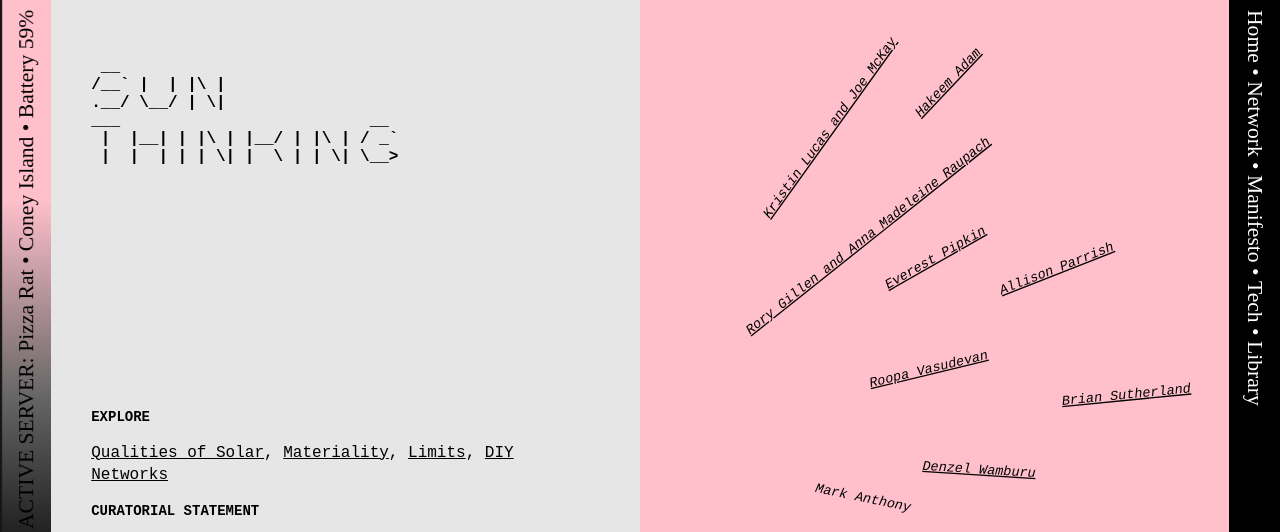
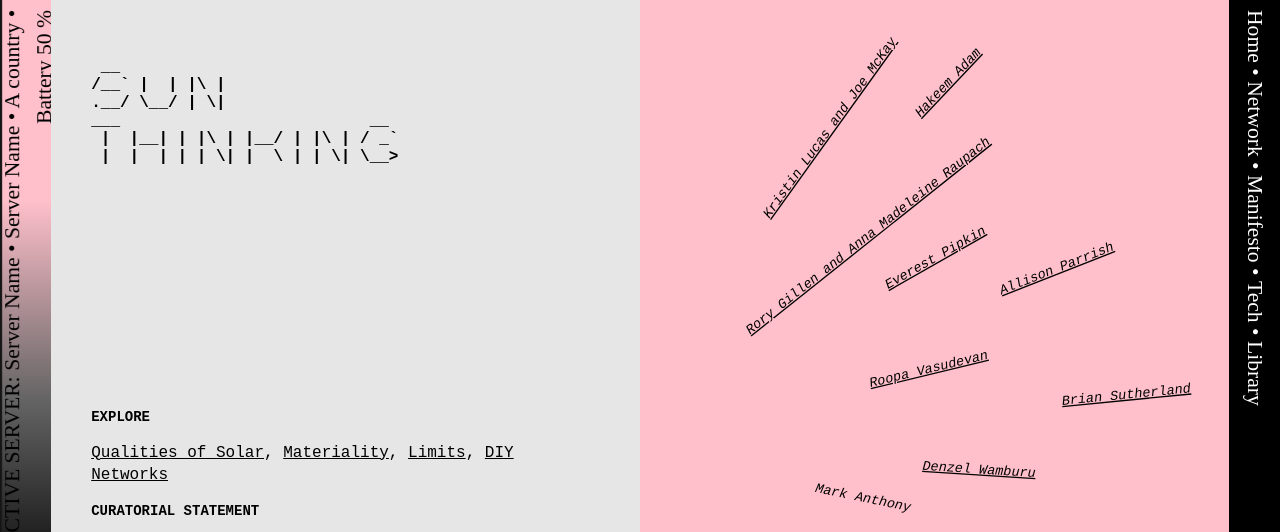
Before and after one commit to tegacodes/sp-exhibition, a plain HTML site: page frontend/index.html in a window 1280 px wide. Shown: the top 532 px of the page. Drawn offline with Linux system fonts and the light colour scheme.

Commit message:
live data

```diff
--- a/frontend/index.html
+++ b/frontend/index.html
@@ -64,11 +64,12 @@
           <span class="h5">ACTIVE SERVER:</span>
           <span class="p">
             <i></i>
-            Pizza Rat •
+            Server Name •
             <i></i>
-            Coney Island •
+            Server Name •
+            A country •
             <i></i>
-            Battery 59%
+            Battery 50 %
           </span>
         </div>
       </header>
```
Also changed, not shown: backend/createHTML/templates/base-template.html (+4 -3 lines), frontend/adam.html (+4 -3 lines), frontend/networks.html (+4 -3 lines), frontend/parrish.html (+4 -3 lines), frontend/pasek.html (+4 -3 lines), frontend/texts.html (+4 -3 lines), frontend/zhang.html (+4 -3 lines).
